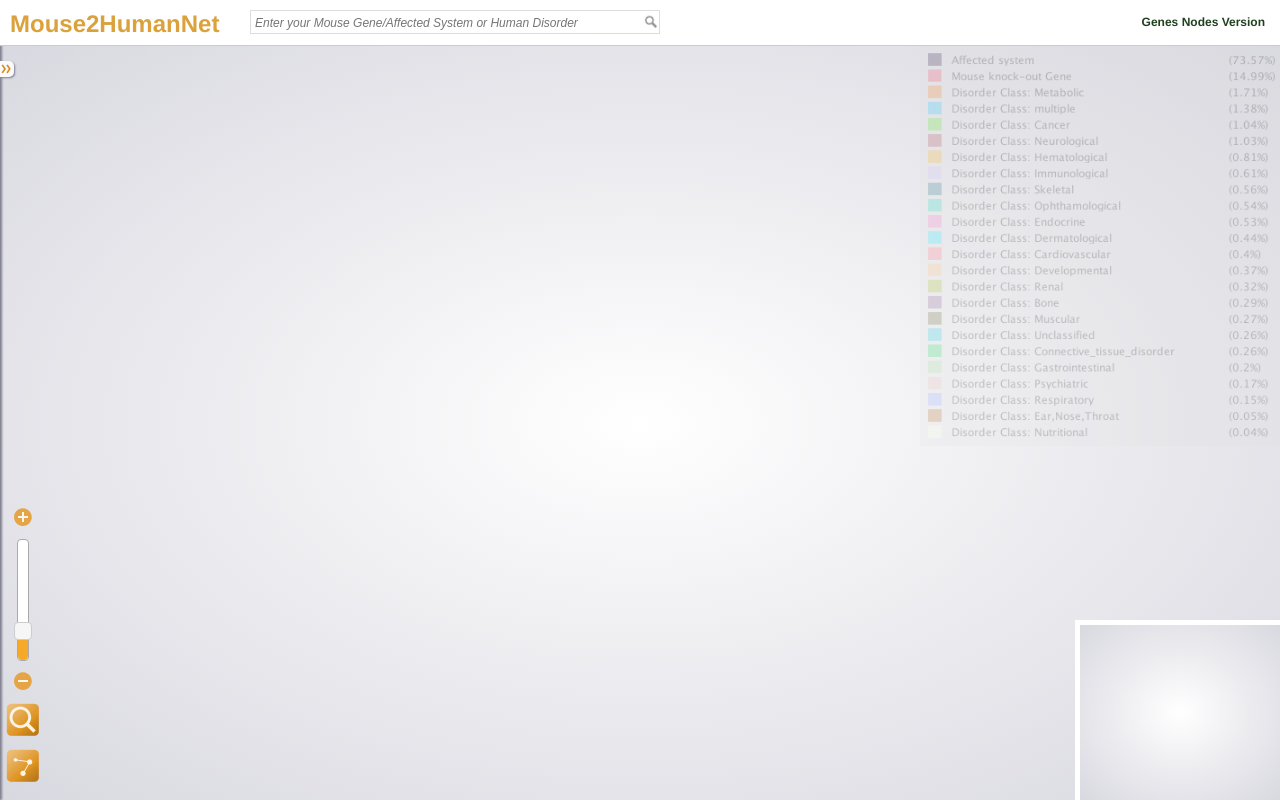
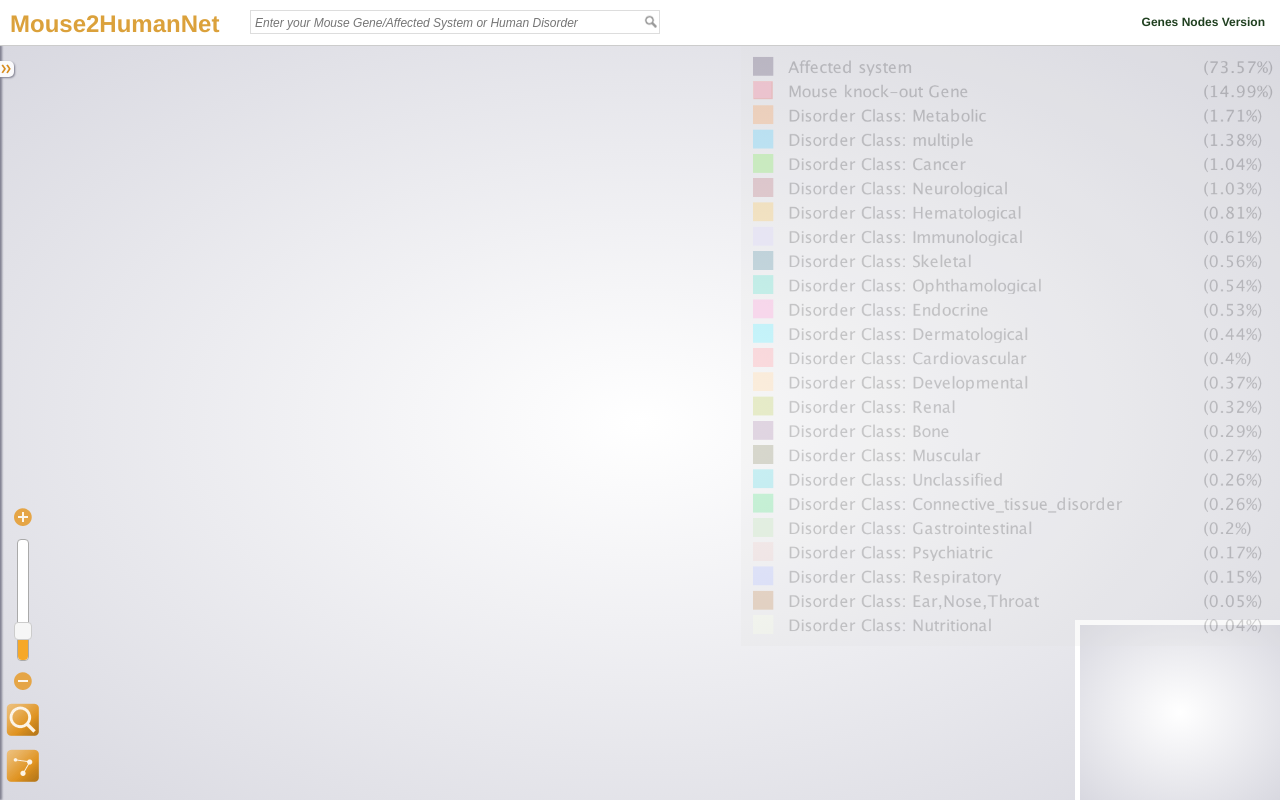
Before and after one commit to nilaycan/mousepheno, a plain HTML site: page index.html in a window 1280 px wide. Drawn offline with nearby package versions, Linux system fonts and the light colour scheme; no server answers.

Commit message:
“aciklama”

```diff
--- a/index.html
+++ b/index.html
@@ -62,7 +62,7 @@
         <ul id="autocomplete">
         </ul>
         <div id="legend">
-            <img src="colours.png" height="400" />
+            <img src="colours.png" height="600" />
         </div>
     </body>
 
```
